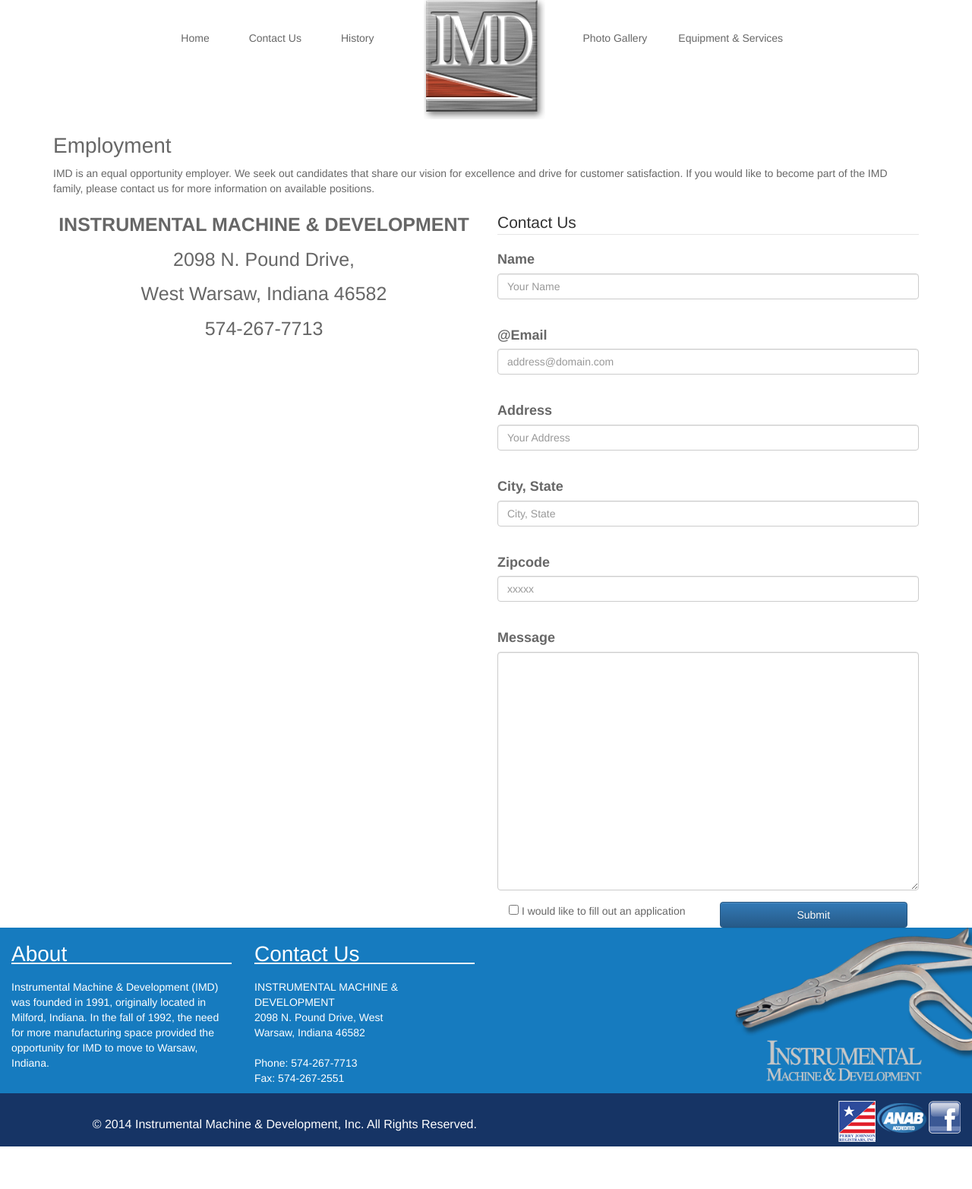
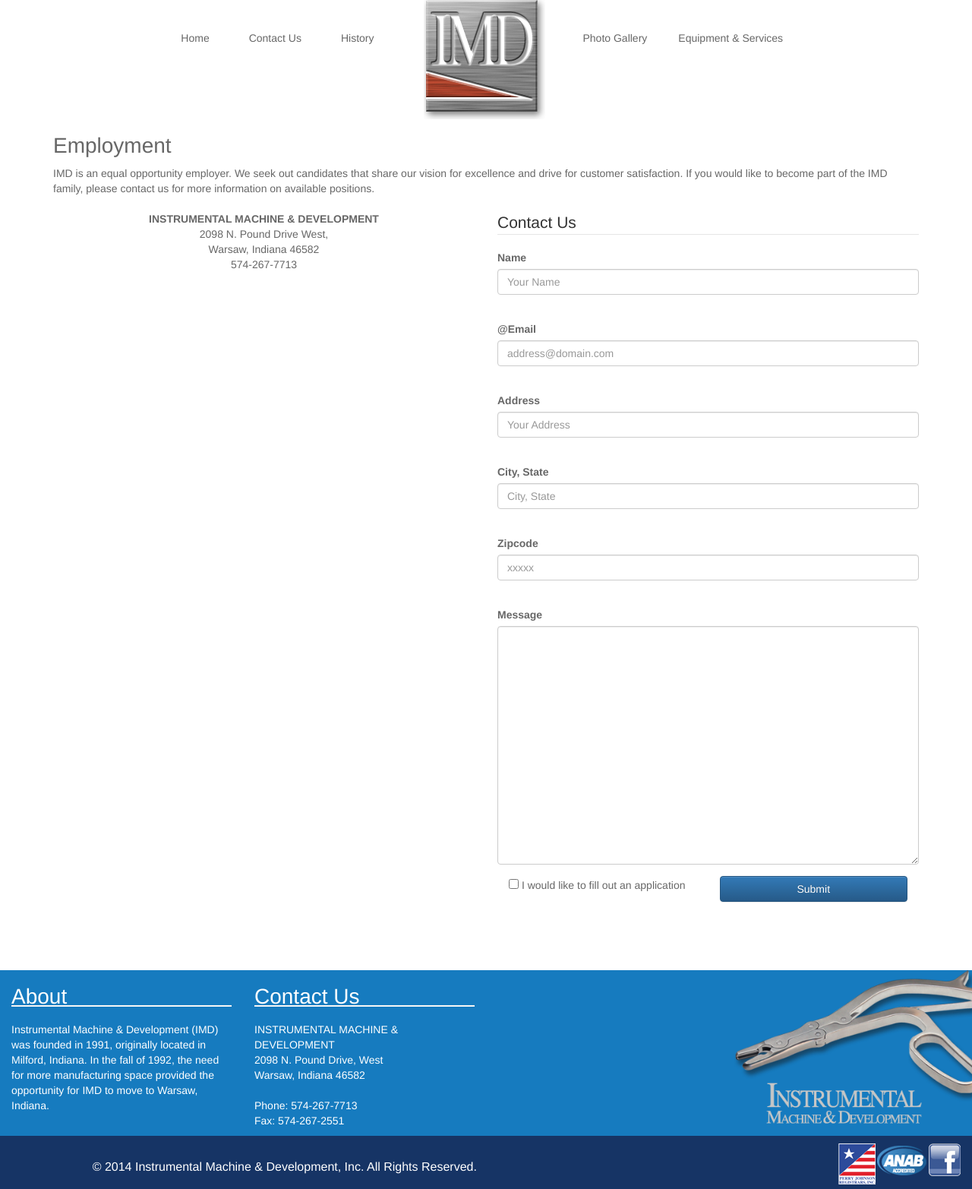
Before and after one commit to jbake11/imdortho, a PHP site: page /employ.php in a window 1280 px wide. Shown: the whole page at 76% size. Before the commit the page ends 1509 px from the top, so only its background shows below. Run offline with PHP 8.4, Linux system fonts and the light colour scheme; some libraries are stand-ins or nearby versions.

Commit message:
adjust top margin of foot/corrected address format

```diff
--- a/css/main.css
+++ b/css/main.css
@@ -7,6 +7,10 @@ and open the template in the editor.
     Created on : Sep 11, 2014, 1:38:31 AM
     Author     : Jeff
 */
+
+.form{
+    margin-bottom:  10px;
+}
 
 a{
     color: #676767;
@@ -28,9 +32,6 @@ a:active {
     color: #0000FF;
 }
 
-.form-group label {
-    font-size: 18px;
-}
 
 #sliderWrite{
     margin: 0;
@@ -75,7 +76,7 @@ li {
     /*    font-size: 18px;*/
 }
 
-.address p{
+.address {
     text-align: center;
 }
 
@@ -97,8 +98,6 @@ h3{
     font-size: 1em;
 }
 .footerBar{
-    /*    margin-top: 10px;
-        margin-bottom: 10px;*/
     font-size: 18px;
     background-color: #163465;
     min-height: 70px;
@@ -266,6 +265,8 @@ h3{
     background: url('/images/footertool.png') no-repeat top right;
     background-size: contain;
     background-color: #167bbf;
+    margin-top: 80px;
+
 
 }
 
@@ -317,9 +318,3 @@ h3{
     }
 
 }
-
-
-
-
-
-}
--- a/employ.php
+++ b/employ.php
@@ -49,10 +49,10 @@ include("head.php");
 <div class='container'>
     <div class='row'>
         <div class='col-lg-6 address'>
-            <p><b>INSTRUMENTAL MACHINE & DEVELOPMENT</b></p>
-            <p>2098 N. Pound Drive,</p>
-            <p>West Warsaw, Indiana 46582</p>
-            <p>574-267-7713</p>
+            <b>INSTRUMENTAL MACHINE & DEVELOPMENT</b><br />
+            2098 N. Pound Drive West,<br />
+            Warsaw, Indiana 46582<br />
+            574-267-7713
         </div>
 
 
```
Also changed, not shown: contact.php (+4 -4 lines).
